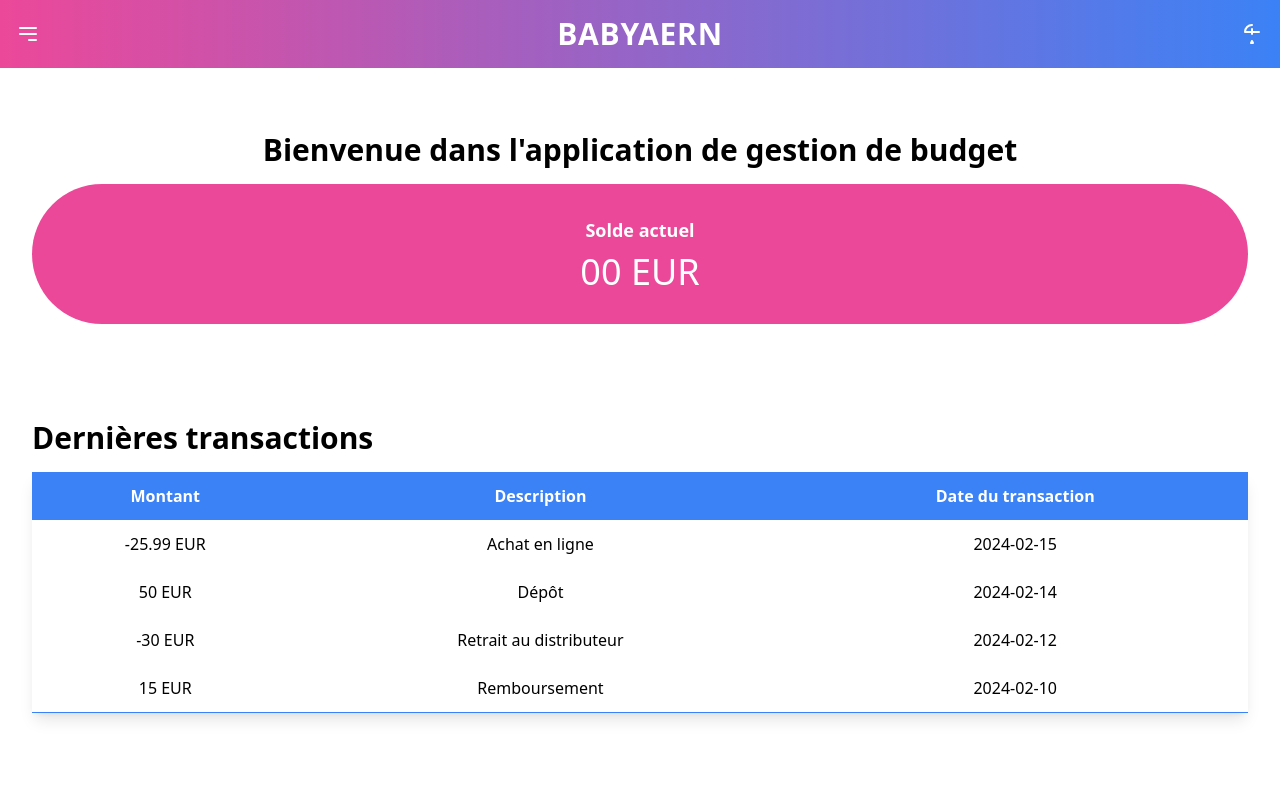
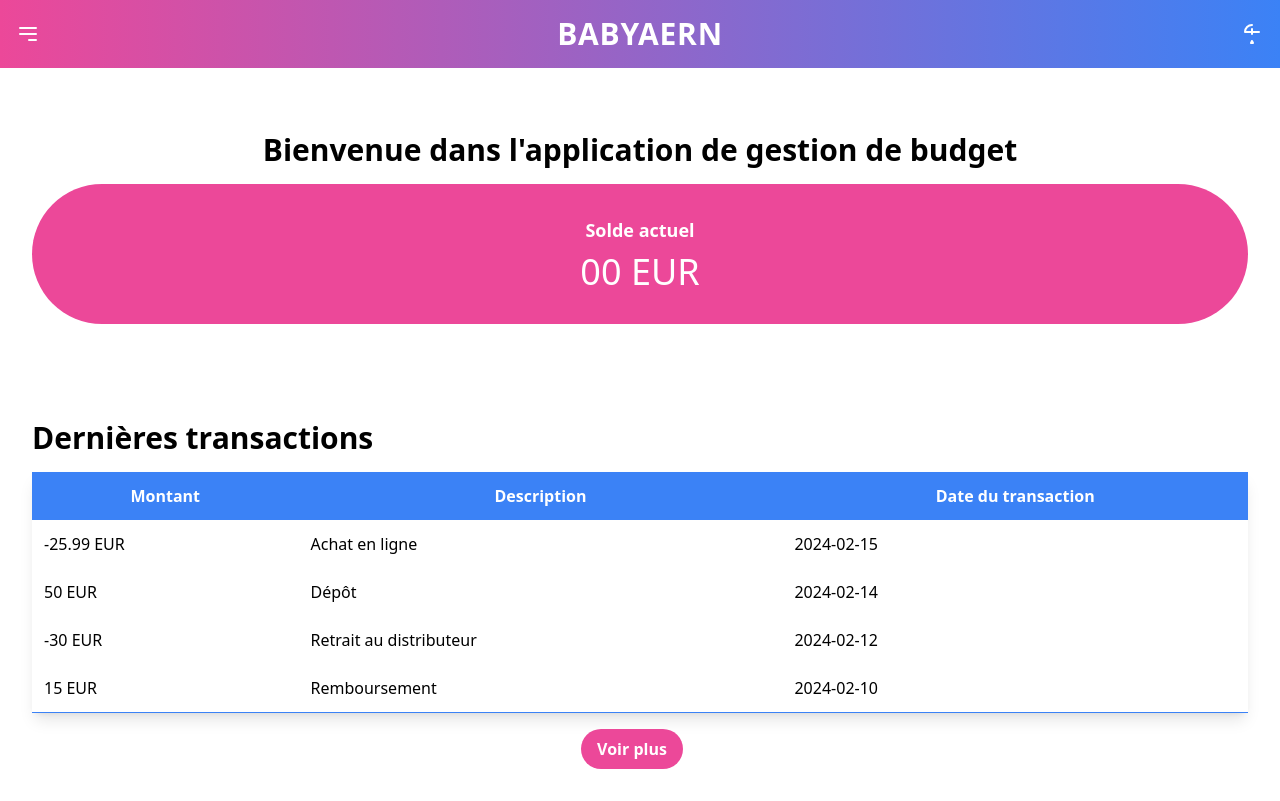
Before and after one commit to OUTER-DEV/frontend, a React (Create React App) app: page /home in a window 1280 px wide. Built offline with nearby package versions, Linux system fonts and the light colour scheme.

Commit message:
fix : add final version of transaction

```diff
--- a/src/Home/Transaction.js
+++ b/src/Home/Transaction.js
@@ -1,38 +1,36 @@
-// Transactions.jsx
-import React from 'react';
+import React, { useState } from 'react';
 
 const Transactions = () => {
   // Données fictives pour les transactions
-  const transactions = [
+  const initialTransactions = [
     { id: 1, title: 'Achat en ligne', amount: -25.99, date: '2024-02-15' },
     { id: 2, title: 'Dépôt', amount: 50.0, date: '2024-02-14' },
     { id: 3, title: 'Retrait au distributeur', amount: -30.0, date: '2024-02-12' },
     { id: 4, title: 'Remboursement', amount: 15.0, date: '2024-02-10' },
+    { id: 5, title: 'Cadeau d', amount: 20.0, date: '2024-02-08' },
+    { id: 6, title: 'Achat de jouets', amount: -15.0, date: '2024-02-05' },
+    { id: 7, title: 'Argent de poche', amount: 10.0, date: '2024-02-03' },
+    { id: 8, title: 'Dépense mystérieuse', amount: -5.0, date: '2024-02-01' },
+    { id: 9, title: 'Vente de vieux jouets', amount: 25.0, date: '2024-01-30' },
   ];
+
+  const [transactions, setTransactions] = useState(initialTransactions);
+  const [visibleTransactions, setVisibleTransactions] = useState(4);
+
+  const handleSeeMore = () => {
+    setVisibleTransactions((prevCount) => prevCount + 5);
+  };
+
+  const handleSeeLess = () => {
+    setVisibleTransactions((prevCount) => Math.max(prevCount - 5, 4));
+  };
 
   return (
     <div className="container mx-auto mt-8 p-8">
       <h2 className="text-3xl font-bold mb-4">Dernières transactions</h2>
 
-      {/* Affichage des transactions (visible sur les écrans plus petits) */}
-      <div className="md:hidden">
-        {/* Style adapté pour la liste mobile avec des couleurs enfantines */}
-        <div className="grid gap-4">
-          {transactions.map((transaction) => (
-            <div
-              key={transaction.id}
-              className="bg-blue-400 text-white p-4 rounded-md shadow-md"
-            >
-              <p className="text-lg font-semibold mb-2">{transaction.title}</p>
-              <p className="text-xl">{transaction.amount} EUR</p>
-            </div>
-          ))}
-        </div>
-      </div>
-
       {/* Tableau des transactions (visible sur les écrans de taille moyenne et plus grands) */}
       <div className="md:block hidden">
-        {/* Style amélioré pour le tableau */}
         <table className="w-full border-collapse border-b border-blue-500 shadow-lg">
           <thead className="bg-blue-500 text-white">
             <tr>
@@ -42,15 +40,65 @@ const Transactions = () => {
             </tr>
           </thead>
           <tbody>
-            {transactions.map((transaction) => (
-              <tr key={transaction.id} className="bg-white hover:bg-gray-100 text-center">
+            {transactions.slice(0, visibleTransactions).map((transaction) => (
+              <tr key={transaction.id} className="bg-white hover:bg-gray-100">
                 <td className="p-3">{transaction.amount} EUR</td>
-                <td className="p-3 tetx-center">{transaction.title}</td>
-                <td className="p-3 text-center">{transaction.date}</td>
+                <td className="p-3">{transaction.title}</td>
+                <td className="p-3">{transaction.date}</td>
               </tr>
             ))}
           </tbody>
         </table>
+
+        {/* Boutons "Voir plus" et "Voir moins" pour la version tableau */}
+        <div className="text-center mt-4">
+          <button
+            className="bg-pink-500 hover:bg-pink-600 text-white font-bold py-2 px-4 rounded-full mr-4"
+            onClick={handleSeeMore}
+          >
+            Voir plus
+          </button>
+          {visibleTransactions > 4 && (
+            <button
+              className="bg-pink-500 hover:bg-pink-600 text-white font-bold py-2 px-4 rounded-full"
+              onClick={handleSeeLess}
+            >
+              Voir moins
+            </button>
+          )}
+        </div>
+      </div>
+
+      {/* Affichage des transactions (visible sur les écrans plus petits) */}
+      <div className="md:hidden">
+        <div className="grid gap-4">
+          {transactions.slice(0, visibleTransactions).map((transaction) => (
+            <div
+              key={transaction.id}
+              className="bg-blue-400 text-white p-4 rounded-md"
+            >
+              <p className="text-lg font-semibold mb-2">{transaction.title}</p>
+              <p className="text-xl">{transaction.amount} EUR</p>
+            </div>
+          ))}
+        </div>
+        {/* Boutons "Voir plus" et "Voir moins" pour la version mobile */}
+        <div className="text-center mt-4">
+          <button
+            className="bg-pink-500 hover:bg-pink-600 text-white font-bold py-2 px-4 rounded-full mr-4"
+            onClick={handleSeeMore}
+          >
+            Voir plus
+          </button>
+          {visibleTransactions > 4 && (
+            <button
+              className="bg-pink-500 hover:bg-pink-600 text-white font-bold py-2 px-4 rounded-full"
+              onClick={handleSeeLess}
+            >
+              Voir moins
+            </button>
+          )}
+        </div>
       </div>
     </div>
   );
```
